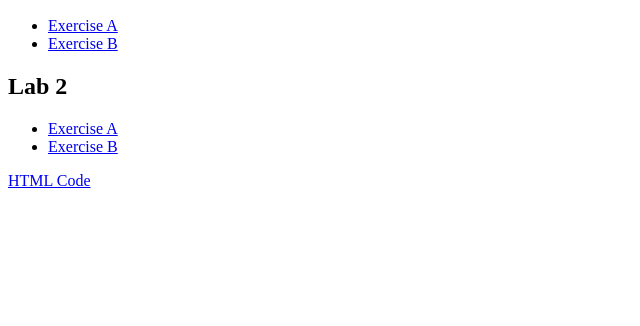
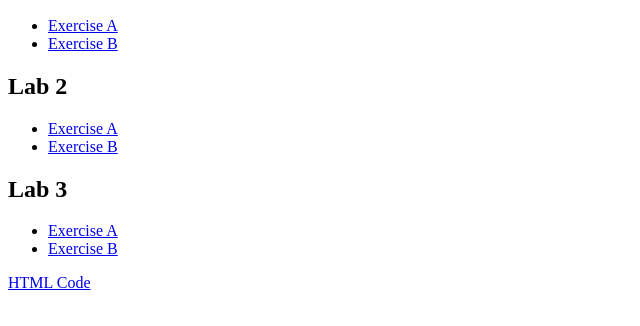
Before and after one commit to s80557/S80557_CSF3133_K3, a plain HTML site: page index.html in a window 1280 px wide. Shown: the part 110-436 px from the top of the page, without its empty margins (0-640 px from the left). Drawn offline with Linux system fonts and the light colour scheme.

Commit message:
Update index.html

```diff
--- a/index.html
+++ b/index.html
@@ -21,6 +21,12 @@
     <li><a href="LABS/lab2_ExerB.html">Exercise B</a></li>
   </ul>
 
+  <h2>Lab 3</h2>
+  <ul>
+    <li><a href="LAB3/lab3_ExerA.html">Exercise A</a></li>
+    <li><a href="LAB3/lab3_ExerB.html">Exercise B</a></li>
+  </ul>
+
   <p>
     <a href="https://github.com/s80557/S80557_CSF3133_K3.git" target="_blank">HTML Code</a>
   </p>
```
